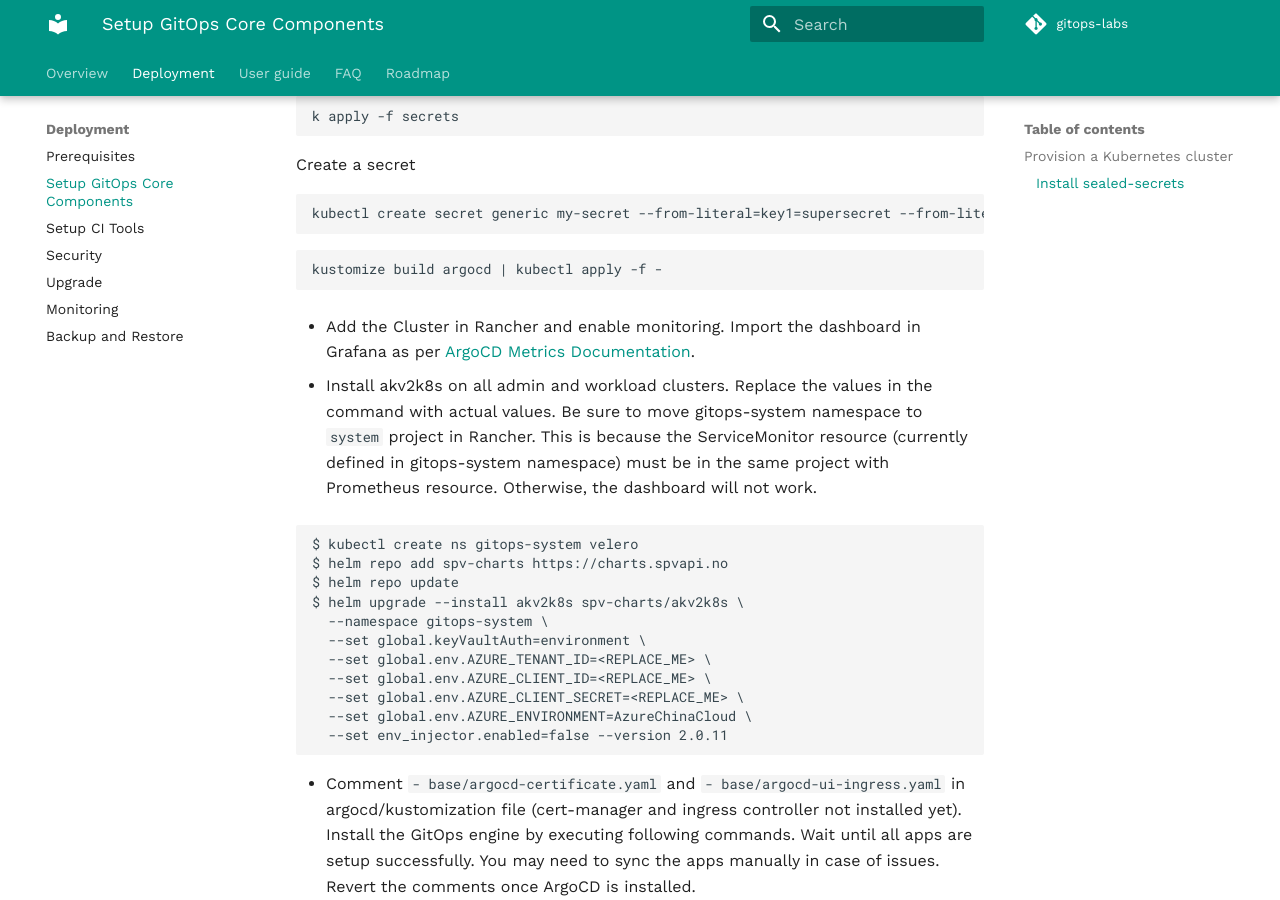
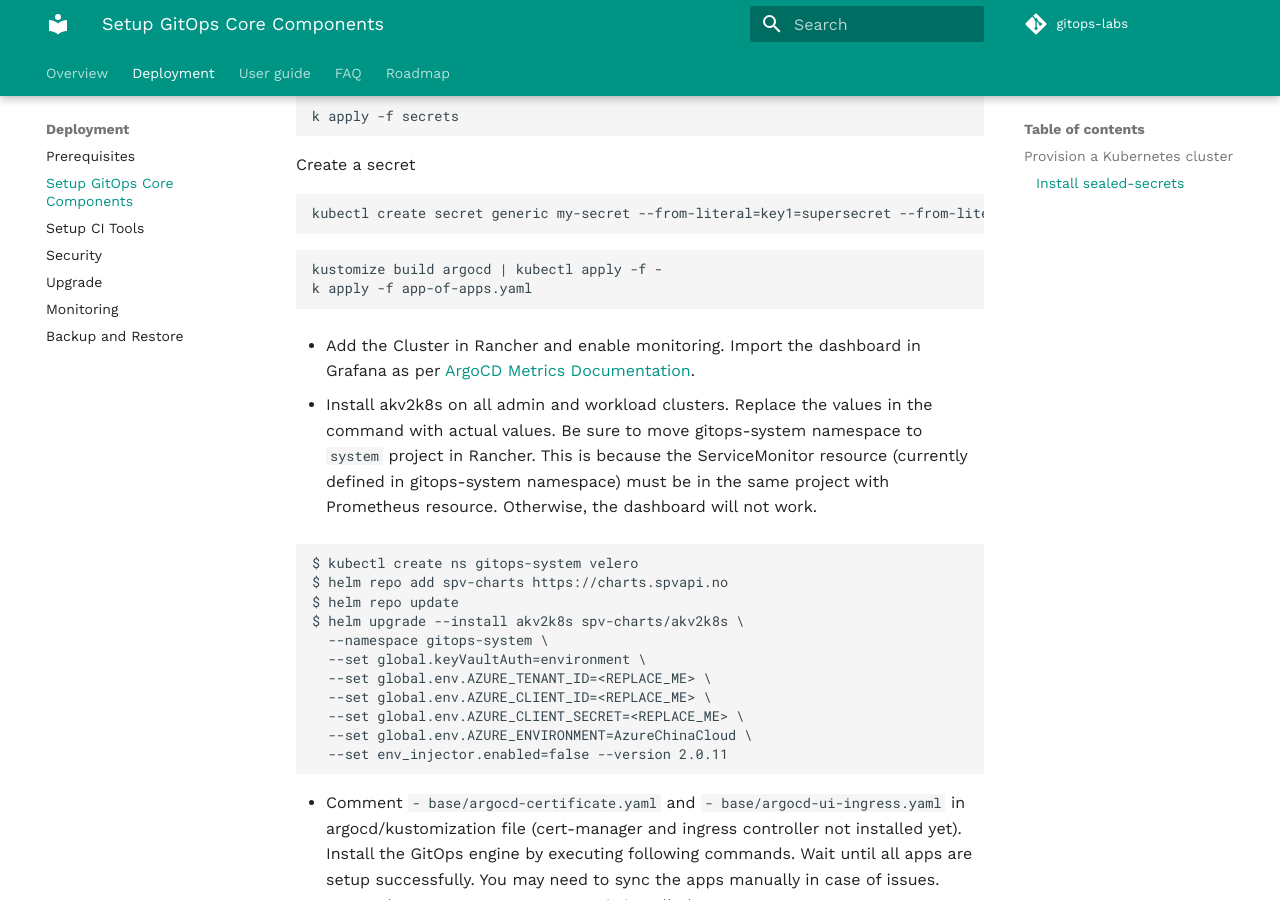
Before and after one commit to goldginkgo/gitops-labs, an MkDocs documentation site: the page built from docs/deploy/setup.md, in a window 1280 px wide and 900 px high, scrolled down 557 px. Built offline with MkDocs 1.6.1 and Material for MkDocs 9.7.7, drawn with Linux system fonts in a browser that asks for light colours; comment, search, counter and statistics services are not loaded.

````diff
--- a/docs/deploy/setup.md
+++ b/docs/deploy/setup.md
@@ -35,6 +35,7 @@ kubectl create secret generic my-secret --from-literal=key1=supersecret --from-l
 
 ```
 kustomize build argocd | kubectl apply -f -
+k apply -f app-of-apps.yaml
 ```
 
 - Add the Cluster in Rancher and enable monitoring. Import the dashboard in Grafana as per [ArgoCD Metrics Documentation](https://argo-cd.readthedocs.io/en/stable/operator-manual/metrics/).
````
Also changed, not shown: 2 other files.
